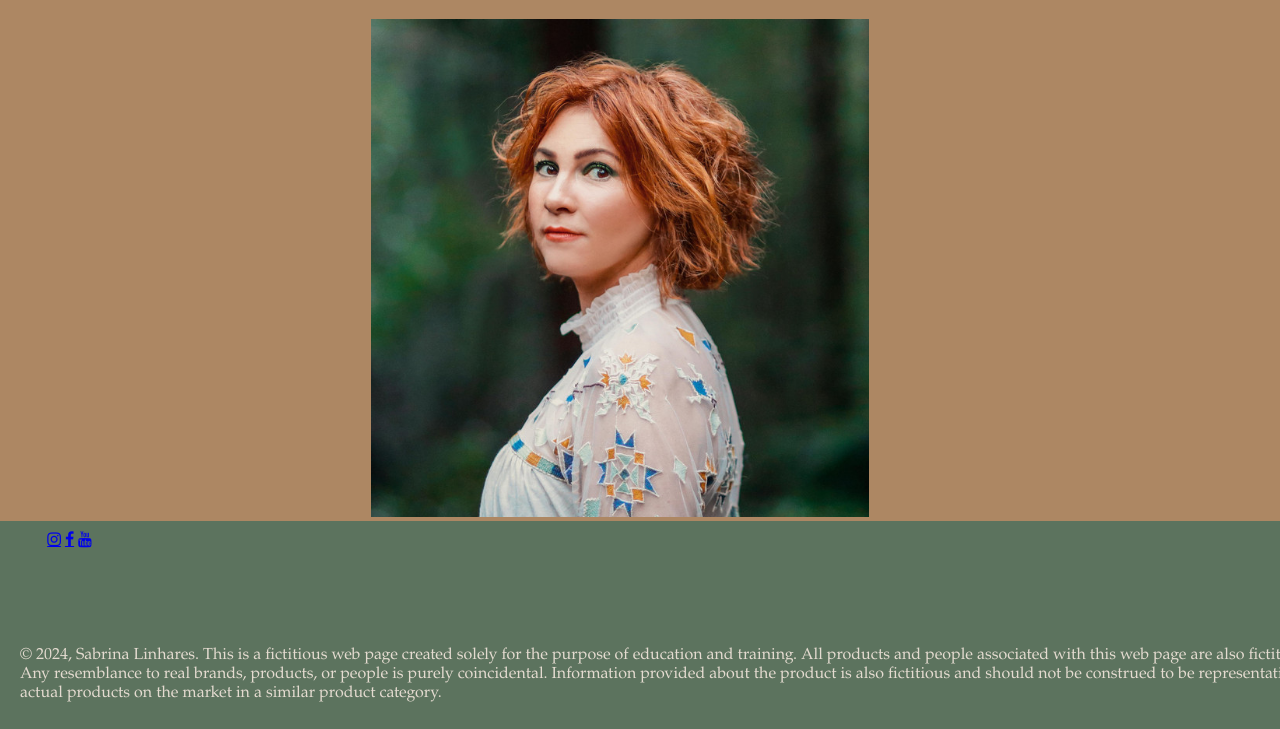
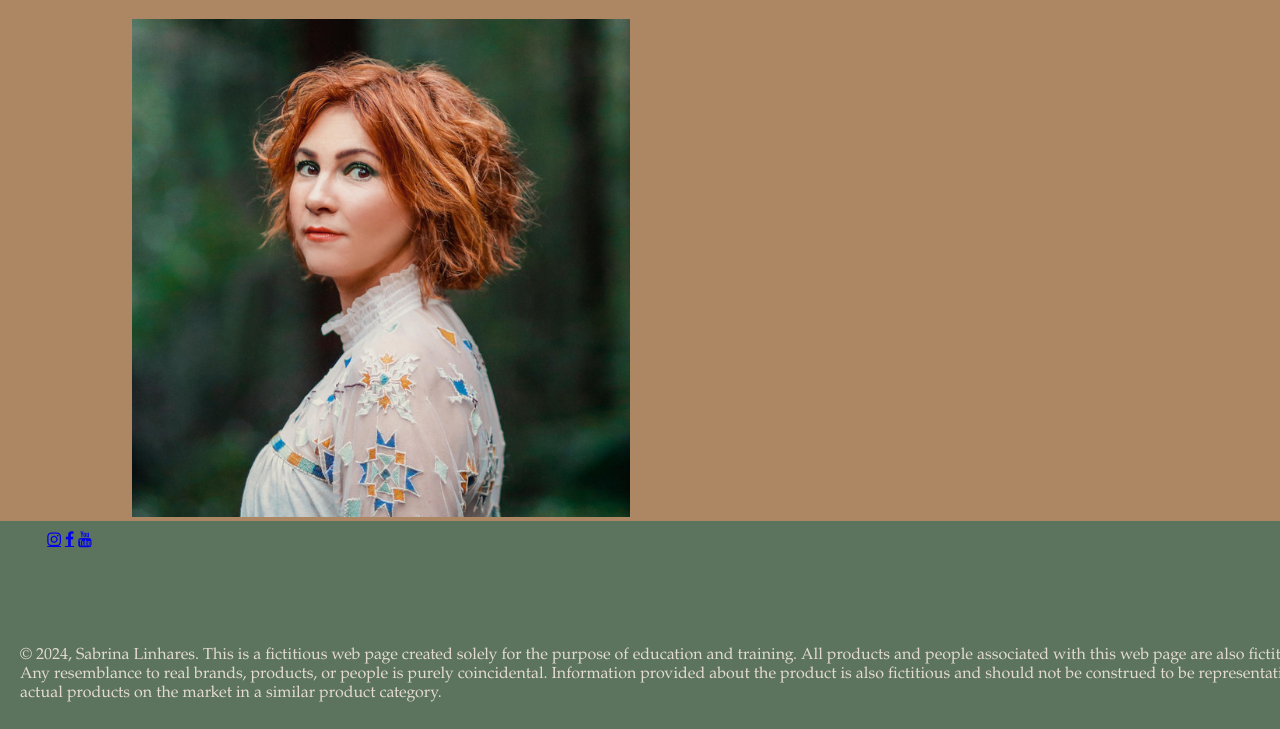
Before and after one commit to slinhares/slinhares, a plain HTML site: page gra1144cp5SabrinaLinhares2024/index.html in a window 1280 px wide. Shown: the part 202-931 px from the top of the page. Drawn offline with Linux system fonts and the light colour scheme; a web font is replaced by a local one.

Commit message:
Add files via upload

```diff
--- a/gra1144cp5SabrinaLinhares2024/styles.css
+++ b/gra1144cp5SabrinaLinhares2024/styles.css
@@ -62,7 +62,6 @@ img {
     width: auto;
     height: 498px;
     text-align: center;
-    padding-left: 239px;
 }
 iframe {
     padding: 10px;
```
Also changed, not shown: 2 other files.
